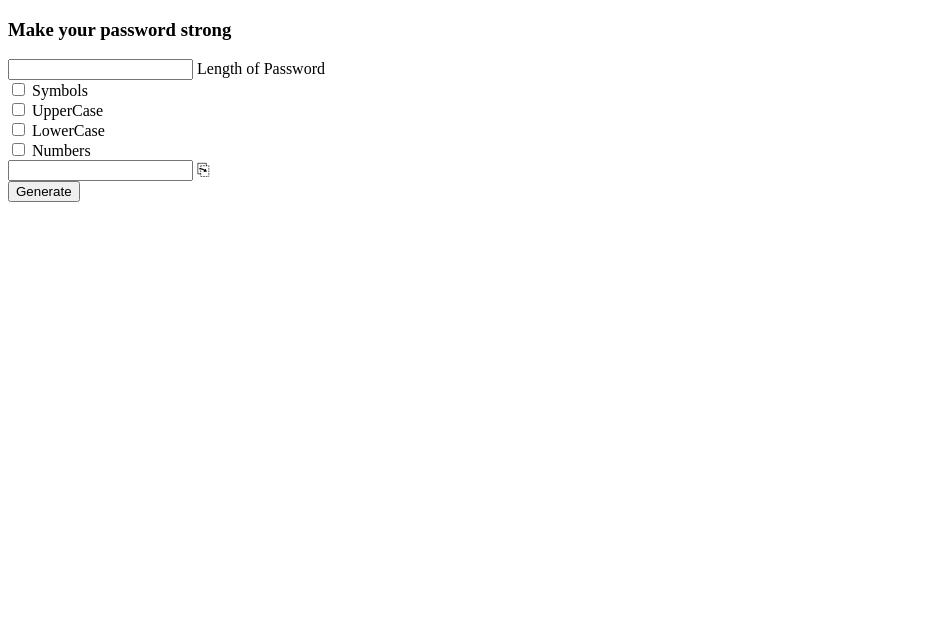
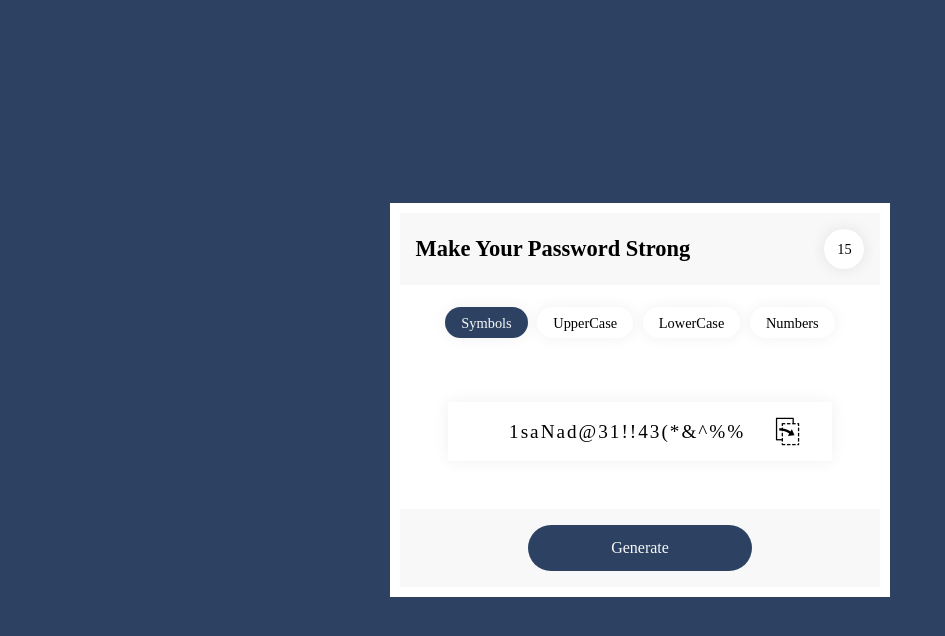
Before and after one commit to Ashik-Mahmud/password-generator, a plain HTML site: page index.html in a window 1280 px wide. Shown: the whole page, without its empty margins (0-945 px from the left). Drawn offline with Linux system fonts and the light colour scheme.

Commit message:
yeah! done ui design for random password generator

```diff
--- a/assets/css/style.css
+++ b/assets/css/style.css
@@ -0,0 +1,162 @@
+/* ============ style sheet =============== */
+
+
+/* ========== variables ======== */
+:root {
+    --primary-color: #2D4263;
+    --secondary-color: #ffffff;
+    --light-color: #f8f8f8;
+    --text-dark: #1B1A17;
+
+}
+
+/*========= base ========== */
+*,
+*::after,
+*::before {
+    margin: 0px;
+    padding: 0px;
+    box-sizing: border-box;
+}
+
+body {
+    font-family: poppins;
+    font-size: 16px;
+    display: flex;
+    align-items: center;
+    justify-content: center;
+    min-height: 100vh;
+    background-color: var(--primary-color);
+}
+
+button {
+    cursor: pointer;
+}
+
+/* ========== common classes ========== */
+
+
+
+
+
+/*============ main style here =========== */
+
+.pwd-wrapper {
+    background: var(--secondary-color);
+    padding: 0.6rem;
+    width: min(100%, 500px);
+    position: relative;
+}
+
+.pwd-wrapper .pwd-header {
+    background-color: var(--light-color);
+    padding: 1rem;
+    text-transform: capitalize;
+    font-size: 1.2rem;
+    display: flex;
+    align-items: center;
+    justify-content: space-between;
+}
+
+.pwd-header input {
+    width: 40px;
+    height: 40px;
+    border-radius: 50%;
+    text-align: center;
+    padding: .4rem;
+    font-size: 0.9rem;
+    font-family: poppins;
+    border: 1px solid transparent;
+    outline: none;
+    box-shadow: 0px 0px 15px rgba(0, 0, 0, 0.089);
+}
+
+.pwd-header input::-webkit-outer-spin-button,
+.pwd-header input::-webkit-inner-spin-button {
+    -webkit-appearance: none;
+    margin: 0;
+}
+
+.pwd-control {
+    position: relative;
+    display: flex;
+    align-items: center;
+    justify-content: center;
+    flex-wrap: wrap;
+    padding: 1rem .3rem;
+    /* background-color: var(--light-color); */
+    margin-top: .4rem;
+
+}
+
+.pwd-control .field {
+    padding: .4rem 1rem;
+    background-color: var(--secondary-color);
+    border-radius: 40px;
+    margin: 0rem .3rem;
+    user-select: none;
+    box-shadow: 0px 0px 15px rgba(0, 0, 0, 0.061);
+    cursor: pointer;
+}
+.pwd-control .field input{
+   display: none;
+}
+.pwd-control .field.active {
+    background: var(--primary-color);
+    color: var(--light-color);
+}
+
+.pwd-control label {
+    font-size: .9rem;
+    cursor: pointer;
+}
+
+.pwd-body{
+    padding: 2rem 3rem;
+    text-align: center;
+    position: relative;
+    margin: 1rem 0rem;
+
+}
+.pwd-body .display-pwd{
+    display: flex;
+    align-items: center;
+    position: relative;
+}
+.display-pwd{
+    /* background-color: var(--light-color); */
+    box-shadow: 0px 0px 15px rgba(0, 0, 0, 0.061);
+    padding: 0.5rem 2rem;
+    position: relative;
+}
+.copyBtn{
+    font-size: 2rem;
+    user-select: none;
+    cursor: pointer;
+}
+.display-pwd input{
+    padding: .6rem;
+    width: 100%;
+    font-size: 1.2rem;
+    font-family: poppins;
+    letter-spacing: 2px;
+    text-align: center;
+    background-color: transparent;
+    border: 1px solid transparent;
+    outline: none;
+}
+.pwd-footer{
+    text-align: center;
+    padding: 1rem;
+    background: var(--light-color);
+}
+.pwd-footer button{
+    width: 50%;
+    padding: .8rem;
+    font-size: 1rem;
+    font-family: poppins;
+    background-color: var(--primary-color);
+    color: var(--light-color);
+    border: 1px solid transparent;
+    border-radius: 50px;
+}
--- a/index.html
+++ b/index.html
@@ -15,15 +15,16 @@
         <!-- password header  -->
         <div class="pwd-header">
             <h3>Make your password strong</h3>
+            <div class="field">
+
+                <input type="number" name="number" minlength="8" maxlength="30" max="30"  min="8" value="15" placeholder="Length" title="Password Length" id="lengthOfPassword">
+            </div>
         </div>
         <!-- password controller  -->
         <div class="pwd-control">
-            <div class="field">
-                <input type="number" name="number" id="lengthOfPassword">
-                <label for="lengthOfPassword">Length of Password</label>
-            </div>
-            <div class="field">
-                <input type="checkbox" name="checkbox" id="symbol">
+
+            <div class="field active">
+                <input type="checkbox" checked name="checkbox" id="symbol">
                 <label for="symbol">Symbols</label>
             </div>
             <div class="field">
@@ -42,10 +43,14 @@
         <!-- password body  -->
         <div class="pwd-body">
             <div class="display-pwd">
-                <input type="text" readonly id="password-field">
-                <span class="copyBtn">&#x2398;</span>
+                <input type="text" value="1saNad@31!!43(*&^%%" readonly id="password-field">
+                <span class="copyBtn" title="Copy Password">&#x2398;</span>
             </div>
-            <div class="generate-btn"><button>Generate</button></div>
+
+        </div>
+        <!-- password footer  -->
+        <div class="pwd-footer">
+            <button class="generate-btn">Generate</button>
         </div>
     </div>
 
```
